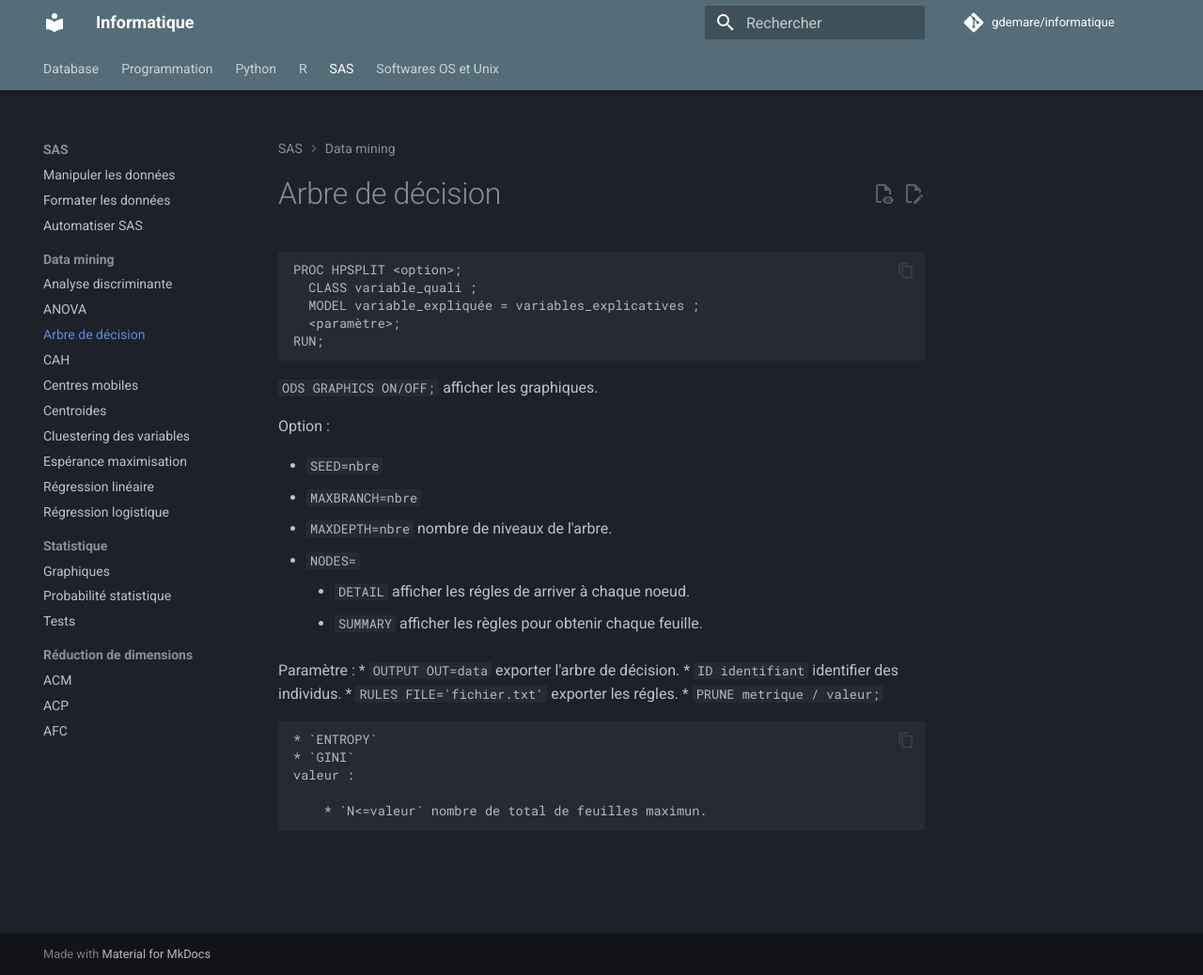
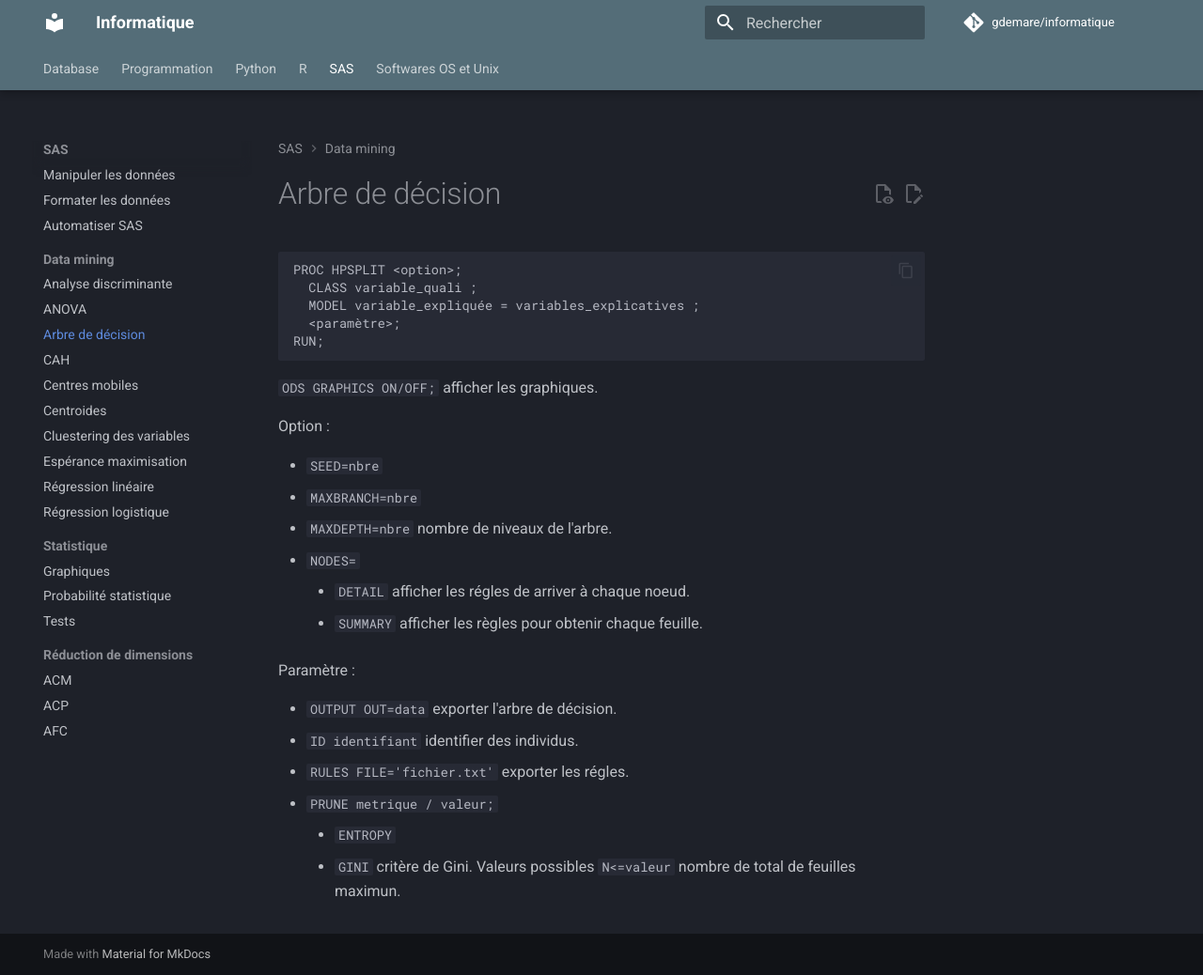
Before and after one commit to gdemare/Informatique, an MkDocs documentation site: the page built from docs/SAS/arbre-de-decision_sas.md, in a window 1280 px wide and 1038 px high. Shown: the whole window at 94% size. Built offline with MkDocs 1.6.1 and Material for MkDocs 9.7.7, drawn with Linux system fonts in a browser that asks for light colours; comment, search, counter and statistics services are not loaded.

Commit message:
Update arbre-de-decision_sas.md

```diff
--- a/docs/SAS/arbre-de-decision_sas.md
+++ b/docs/SAS/arbre-de-decision_sas.md
@@ -19,13 +19,11 @@ Option :
 	* `SUMMARY` afficher les règles pour obtenir chaque feuille.
 
 Paramètre :
+
 * `OUTPUT OUT=data` exporter l'arbre de décision.
 * `ID identifiant` identifier des individus.
 * `RULES FILE='fichier.txt'` exporter les régles.
 * `PRUNE metrique / valeur;`
 
 	* `ENTROPY`
-	* `GINI`
-	valeur :
-
-		* `N<=valeur` nombre de total de feuilles maximun.
+	* `GINI` critère de Gini. Valeurs possibles `N<=valeur` nombre de total de feuilles maximun.
```
